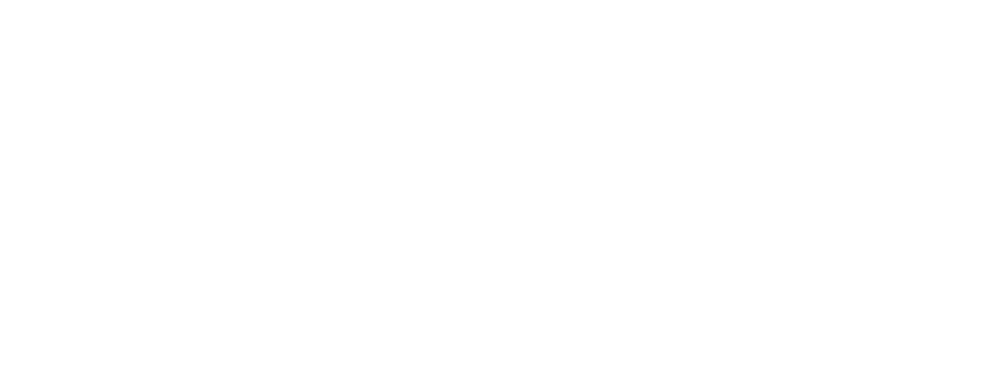
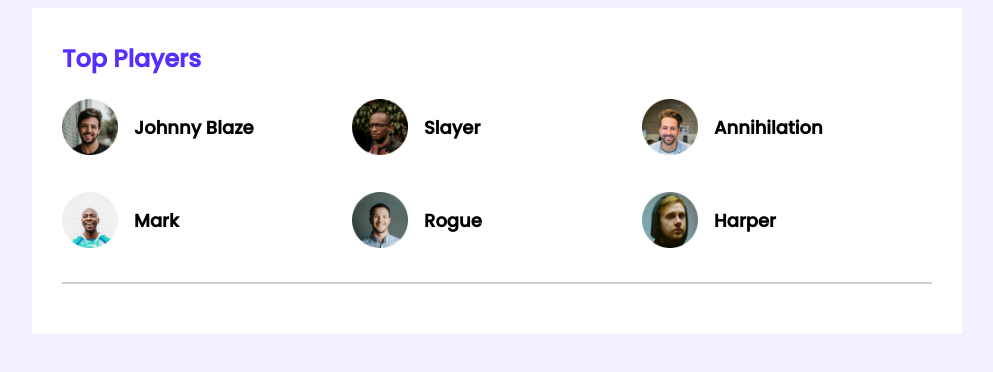
Before and after one commit to mohammadtanim24h/leader-board-css3, a plain HTML site: page index.html in a window 1280 px wide. Shown: the whole page, without its empty margins (143-1136 px from the left). Drawn offline with Linux system fonts and the light colour scheme.

Commit message:
top players added

```diff
--- a/index.html
+++ b/index.html
@@ -9,6 +9,45 @@
     <link rel="stylesheet" href="styles/style.css">
 </head>
 <body>
+    <!-- Header Start -->
+    <header>
 
+    </header>
+    <!-- Header End -->
+    <main>
+        <!-- Top players and blogs -->
+        <section class="container">
+            <div class="top-players">
+                <h2 class="section-title">Top Players</h2>
+                <div class="players">
+                    <div class="player">
+                        <img src="images/players/player-1.png" alt="">
+                        <h3 class="player-name">Johnny Blaze</h3>
+                    </div>
+                    <div class="player">
+                        <img src="images/players/player-2.png" alt="">
+                        <h3 class="player-name">Slayer</h3>
+                    </div>
+                    <div class="player">
+                        <img src="images/players/player-3.png" alt="">
+                        <h3 class="player-name">Annihilation</h3>
+                    </div>
+                    <div class="player">
+                        <img src="images/players/player-4.png" alt="">
+                        <h3 class="player-name">Mark</h3>
+                    </div>
+                    <div class="player">
+                        <img src="images/players/player-5.png" alt="">
+                        <h3 class="player-name">Rogue</h3>
+                    </div>
+                    <div class="player">
+                        <img src="images/players/player-6.png" alt="">
+                        <h3 class="player-name">Harper</h3>
+                    </div>
+                </div>
+            </div>
+            <hr>
+        </section>
+    </main>
 </body>
 </html>
--- a/styles/style.css
+++ b/styles/style.css
@@ -0,0 +1,61 @@
+/* fonts */
+@import url('https://fonts.googleapis.com/css2?family=Poppins:wght@400;500&family=Roboto:wght@400;500&display=swap');
+
+body {
+    background-color: #F3F1FF;
+    font-family: 'Poppins', sans-serif;
+}
+
+/* to align the items to the center changed display of main to flex */
+
+main {
+    display: flex;
+    justify-content: center;
+}
+
+.container {
+    background-color: #fff;
+    width: 870px;
+    padding: 33px 30px 42px;
+}
+
+/* Top players style */
+
+.top-players {
+    margin-bottom: 30px;
+}
+
+.section-title {
+    font-size: 24px;
+    color: #562EFF;
+    margin-top: 0;
+}
+
+.players {
+    display: grid;
+    grid-template-columns: repeat(3, 1fr);
+    grid-row-gap: 30px;
+}
+
+/* used align items to properly align the image and h3 */
+
+.player {
+    display: flex;
+    align-items: center;
+}
+
+.player img {
+    width: 56px;
+    height: 56px;
+}
+
+.player-name {
+    margin-left: 16px;
+    font-size: 18px;
+}
+
+hr {
+    border: 1px solid #D1D1D1;
+}
+
+/* Top blogs style */
```
